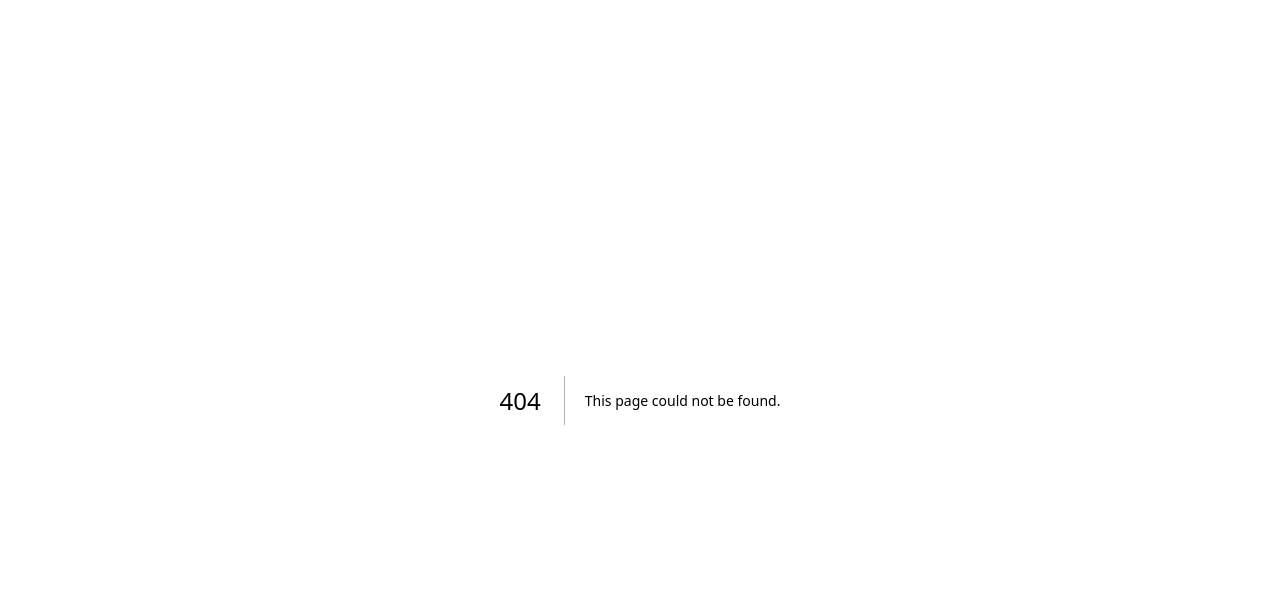
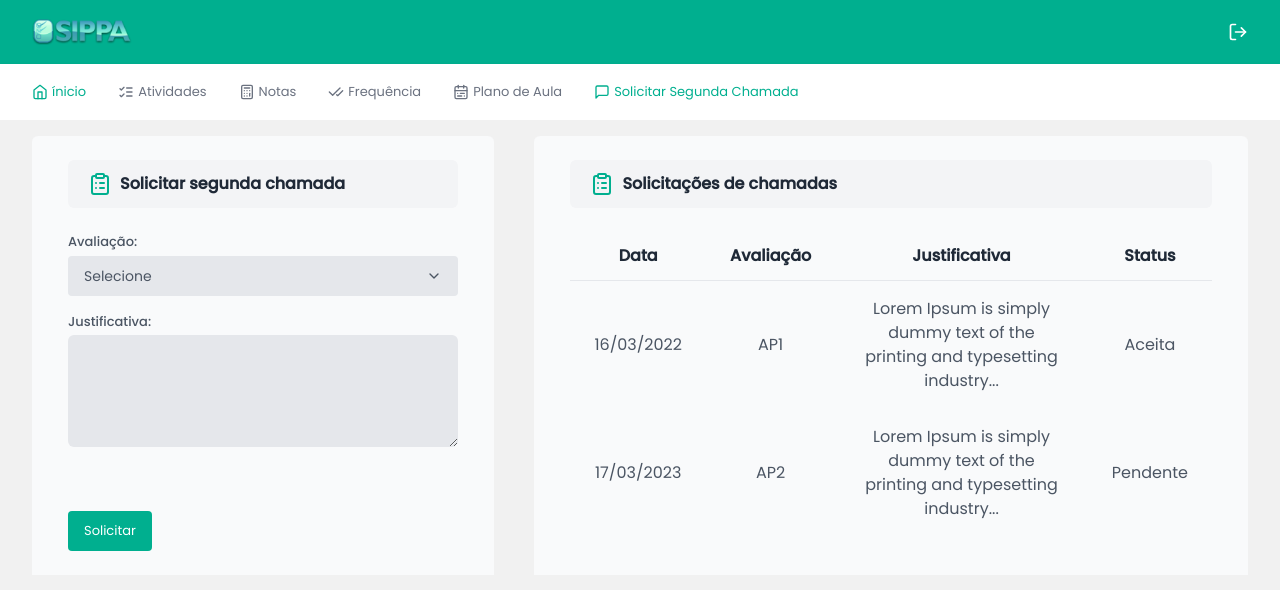
Before and after one commit to danielft2/sippa-2, a Next.js app: page /aplication/subjects/1/segunda-chamada in a window 1280 px wide. Before the commit this address had no page. Shown: the top 590 px of the page. Built offline with nearby package versions, Linux system fonts and the light colour scheme.

Commit message:
feat: criação do estrutura do componentes de segunda chamada

```diff
--- /dev/null
+++ b/src/app/aplication/subjects/[id]/components/TitleBar.tsx
@@ -0,0 +1,16 @@
+import { ClipboardList } from 'lucide-react';
+
+interface Props {
+   titleValue: string;
+}
+
+export default function TitleBar(props: Props) {
+   return (
+      <div className="flex items-center gap-2 py-3 px-5 bg-gray-100 rounded-md mb-6">
+         <ClipboardList className="text-green-400"></ClipboardList>
+         <h1 className="text-2md font-bold text-gray-800">
+            {props.titleValue}
+         </h1>
+      </div>
+   );
+}
--- /dev/null
+++ b/src/app/aplication/subjects/[id]/segunda-chamada/page.tsx
@@ -0,0 +1,106 @@
+'use client';
+import { Button } from '@/components/Button';
+import { Form } from '@/components/Form';
+import { Controller, useForm } from 'react-hook-form';
+import TitleBar from '../components/TitleBar';
+
+export default function RetakeExam() {
+   const { control } = useForm();
+   return (
+      <div className="grid grid-cols-5 gap-10">
+         <div className="col-span-2 bg-gray-50 px-9 py-6 rounded-t-md">
+            <TitleBar titleValue={'Solicitar segunda chamada'}></TitleBar>
+            <form className="space-y-4">
+               <Form.Field>
+                  <Form.Label htmlFor="exam">Avaliação:</Form.Label>
+                  <Controller
+                     control={control}
+                     name="exam"
+                     render={({ field: { onChange, ref, value } }) => {
+                        return (
+                           <Form.Select
+                              ref={ref}
+                              value={value}
+                              onValueChange={onChange}
+                              options={[{ name: 'ap1' }, { name: 'ap2' }]}
+                           />
+                        );
+                     }}
+                  />
+               </Form.Field>
+               <Form.Field>
+                  <Form.Label htmlFor="justification">
+                     Justificativa:
+                  </Form.Label>
+                  <textarea
+                     id="justification"
+                     name="justification"
+                     // value={formValues.justification}
+                     // onChange={handleChange}
+                     className="w-full border-none bg-gray-200 px-3 py-2 rounded-md"
+                     rows={4}
+                  ></textarea>
+               </Form.Field>
+               <div className="pt-12">
+                  <Button.Root type="submit">
+                     <Button.Text>Solicitar</Button.Text>
+                  </Button.Root>
+               </div>
+            </form>
+         </div>
+         <div className="col-span-3 bg-gray-50 px-9 py-6 rounded-t-md">
+            <TitleBar titleValue={'Solicitações de chamadas'}></TitleBar>
+            <table className="min-w-full divide-y divide-gray-200">
+               <thead>
+                  <tr>
+                     <th className="px-6 py-3 text-center text-md font-semibold text-gray-800">
+                        Data
+                     </th>
+                     <th className="px-6 py-3 text-center text-md font-semibold text-gray-800">
+                        Avaliação
+                     </th>
+                     <th className="px-6 py-3 text-center text-md font-semibold text-gray-800">
+                        Justificativa
+                     </th>
+                     <th className="px-6 py-3 text-center text-md font-semibold text-gray-800">
+                        Status
+                     </th>
+                  </tr>
+               </thead>
+               <tbody className="text-gray-600">
+                  <tr>
+                     <td className="px-6 py-4 text-center whitespace-pre-wrap">
+                        16/03/2022
+                     </td>
+                     <td className="px-6 py-4 text-center whitespace-pre-wrap">
+                        AP1
+                     </td>
+                     <td className="px-6 py-4 text-center whitespace-pre-wrap">
+                        Lorem Ipsum is simply dummy text of the printing and
+                        typesetting industry...
+                     </td>
+                     <td className="px-6 py-4 text-center whitespace-pre-wrap">
+                        Aceita
+                     </td>
+                  </tr>
+                  <tr>
+                     <td className="px-6 py-4 text-center whitespace-pre-wrap">
+                        17/03/2023
+                     </td>
+                     <td className="px-6 py-4 text-center whitespace-pre-wrap">
+                        AP2
+                     </td>
+                     <td className="px-6 py-4 text-center whitespace-pre-wrap">
+                        Lorem Ipsum is simply dummy text of the printing and
+                        typesetting industry...
+                     </td>
+                     <td className="px-6 py-4 text-center whitespace-pre-wrap">
+                        Pendente
+                     </td>
+                  </tr>
+               </tbody>
+            </table>
+         </div>
+      </div>
+   );
+}
```
